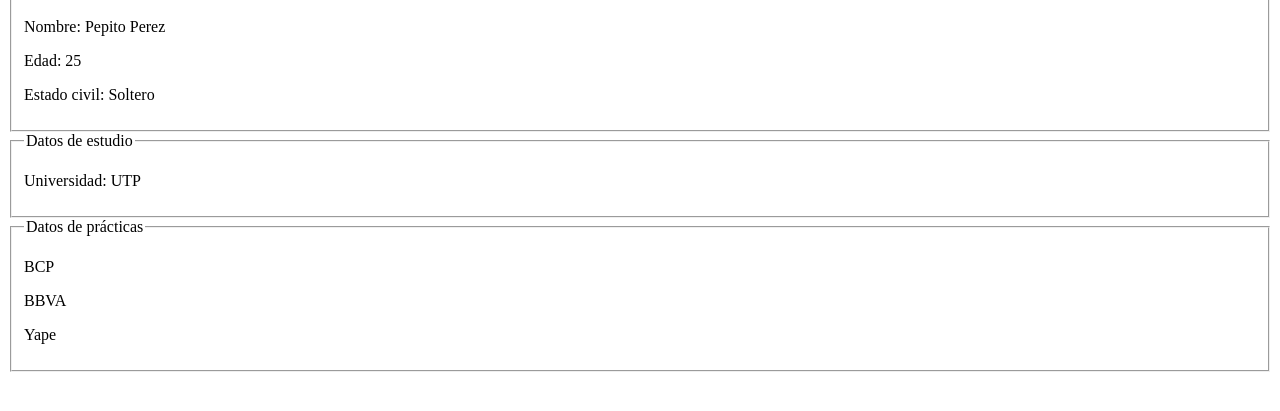
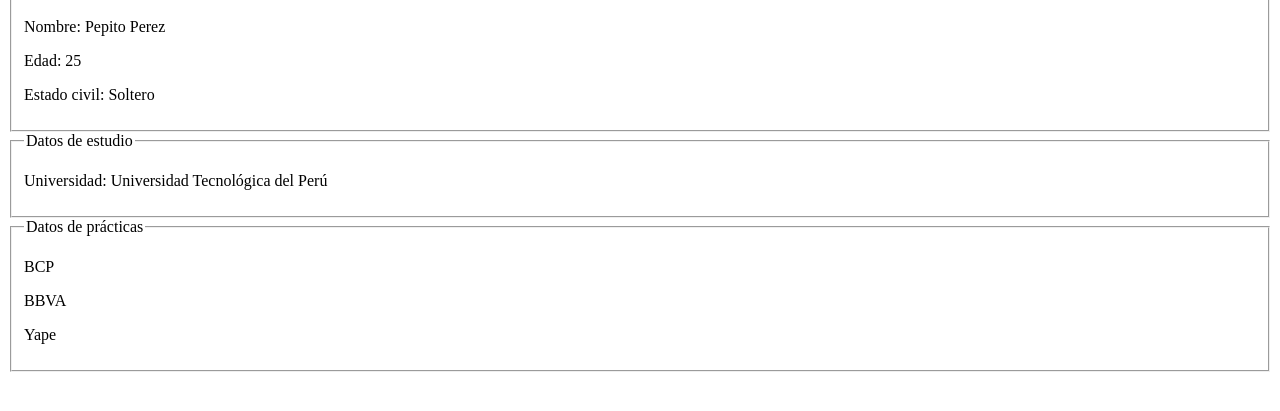
Before and after one commit to miguel-jaeger/hd-s08-34998, a plain HTML site: page index.html in a window 1280 px wide. Shown: the part 101-512 px from the top of the page. Drawn offline with Linux system fonts and the light colour scheme.

Commit message:
change university

```diff
--- a/index.html
+++ b/index.html
@@ -16,7 +16,7 @@
     </fieldset>
     <fieldset>
         <legend>Datos de estudio</legend>
-        <p>Universidad: UTP</p>
+        <p>Universidad: Universidad Tecnológica del Perú</p>
     </fieldset>
     <fieldset>
         <legend>Datos de prácticas</legend>
```
